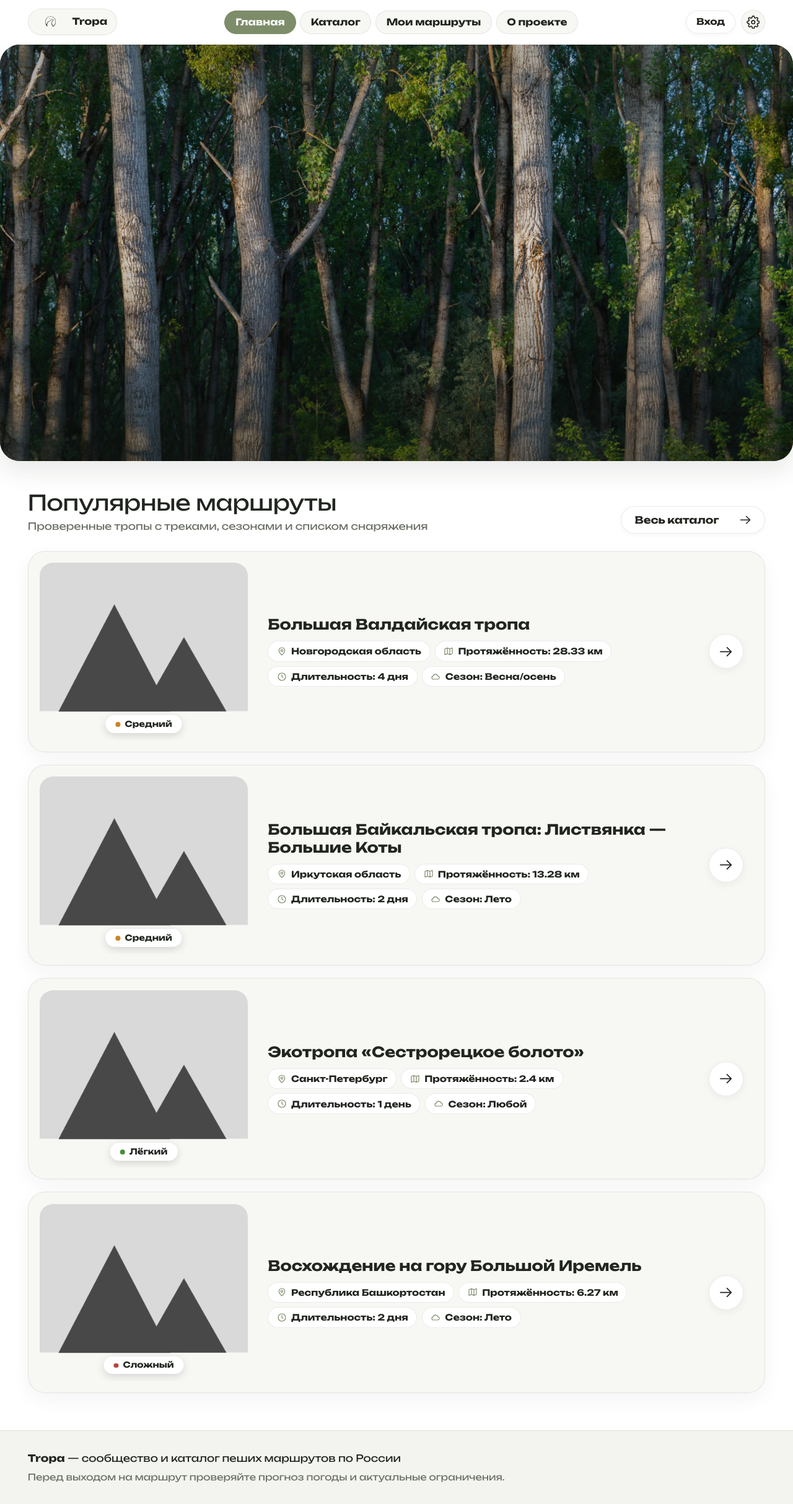
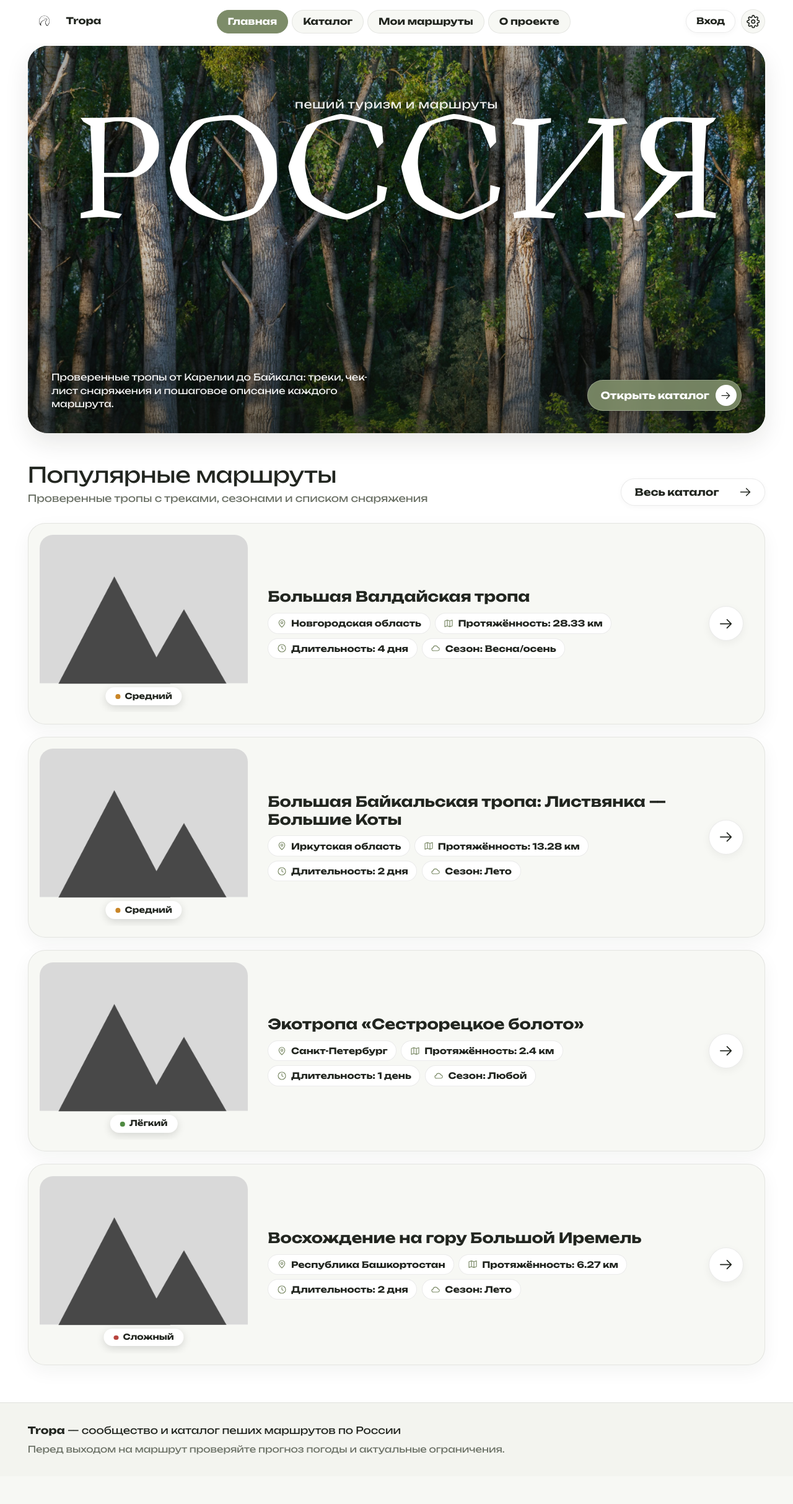
Before and after one commit to purelilith/hiking_blog, a Flask app: page / in a window 1280 px wide. Shown: the whole page at 62% size. After the commit the page ends 2347 px from the top, so only its background shows below. Run offline with Flask 3, Linux system fonts and the light colour scheme; data comes from the database, SQL or seed files in the repository; both versions use the stored data as it was after the commit; grey boxes are pictures that could not be loaded.

Commit message:
fix: устранение неполадок с отображением шрифта

```diff
--- a/static/css/style.css
+++ b/static/css/style.css
@@ -4,13 +4,13 @@
   font-family: "FindSansPro";
   src: url("../fonts/FindSansPro-Regular.woff2") format("woff2");
   font-weight: 400;
-  font-display: block;
+  font-display: swap;
 }
 @font-face {
   font-family: "FindSansPro";
   src: url("../fonts/FindSansPro-Bold.woff2") format("woff2");
   font-weight: 700;
-  font-display: block;
+  font-display: swap;
 }
 
 :root {
@@ -147,8 +147,7 @@ form button[type="submit"]:hover { background: var(--accent-hover); transform: t
 }
 .logo {
   display: inline-flex; align-items: center; gap: .55rem;
-  padding: .35rem .9rem .35rem .55rem; border-radius: 999px;
-  background: var(--card); border: 1px solid var(--border-subtle);
+  padding: .35rem 0; background: none; border: 0;
   color: var(--text); text-decoration: none; font-weight: 700; font-size: .95rem;
 }
 .logo img { display: block; height: 1.85rem; width: auto; }
@@ -293,6 +292,9 @@ html[data-theme="dark"] .logo img { filter: invert(1) brightness(1.1); }
   white-space: nowrap;
 }
 .hero-big > span { display: inline-block; }
+/* пока JS не подогнал размер под загруженный шрифт — прячем, чтобы не мигало */
+html.js .hero:not(.is-fit) .hero-big { opacity: 0; }
+.hero-big { transition: opacity .15s ease; }
 
 .hero-bottom {
   position: absolute;
--- a/static/js/a11y.js
+++ b/static/js/a11y.js
@@ -1,5 +1,6 @@
 (function () {
   var root = document.documentElement;
+  root.classList.add("js");
   var DEFAULTS = { size: 100, contrast: "normal", theme: "light" };
   var state = Object.assign({}, DEFAULTS);
 
--- a/static/js/home.js
+++ b/static/js/home.js
@@ -1,6 +1,7 @@
 (function () {
   /* 1. Растягиваем «РОССИИ» на всю ширину текстового блока */
   function fitHero() {
+    var stage = document.querySelector(".hero");
     var outer = document.querySelector(".hero-big");
     if (!outer) return;
     var inner = outer.firstElementChild;
@@ -11,13 +12,21 @@
       var ratio = outer.clientWidth / innerW;
       outer.style.fontSize = (100 * ratio) + "px";
     }
+    if (stage) stage.classList.add("is-fit");
   }
+  /* Считаем размер, когда шрифт Gehaks реально загружен
+     (раньше ждали несуществующий Manomakh и мерили запасным шрифтом) */
   if (document.fonts && document.fonts.load) {
-    document.fonts.load("100px Manomakh").then(fitHero, fitHero);
+    document.fonts.load('100px "Gehaks"', "Россия").then(fitHero, fitHero);
+    document.fonts.ready.then(fitHero);
+  } else {
+    window.addEventListener("load", fitHero);
   }
-  window.addEventListener("load", fitHero);
   window.addEventListener("resize", fitHero);
-  fitHero();
+  setTimeout(function () {  /* страховка: текст не должен остаться скрытым */
+    var st = document.querySelector(".hero");
+    if (st) st.classList.add("is-fit");
+  }, 1500);
 
   /* 2. Кнопка «Смотреть ещё» */
   var btn = document.getElementById("load-more");
--- a/templates/base.html
+++ b/templates/base.html
@@ -4,7 +4,10 @@
   <meta charset="utf-8">
   <meta name="viewport" content="width=device-width, initial-scale=1">
   <title>{% block title %}Пеший туризм по России{% endblock %} · Тропа</title>
-  <link rel="stylesheet" href="{{ url_for('static', filename='css/style.css') }}?v=2">
+  <link rel="preload" href="{{ url_for('static', filename='fonts/Gehaks.woff2') }}" as="font" type="font/woff2" crossorigin>
+  <link rel="preload" href="{{ url_for('static', filename='fonts/FindSansPro-Bold.woff2') }}" as="font" type="font/woff2" crossorigin>
+  <link rel="preload" href="{{ url_for('static', filename='fonts/FindSansPro-Regular.woff2') }}" as="font" type="font/woff2" crossorigin>
+  <link rel="stylesheet" href="{{ url_for('static', filename='css/style.css') }}?v=3">
   <script src="{{ url_for('static', filename='js/a11y.js') }}?v=2"></script>
   {% block head %}{% endblock %}
 </head>
@@ -29,7 +32,6 @@
 
       <div class="header-actions">
         {% if g.user %}
-          <a class="btn btn-primary btn-small" href="{{ url_for('routes.create') }}">+ Маршрут</a>
           <span class="user-name">{{ g.user['username'] }}</span>
           <a class="btn btn-small" href="{{ url_for('auth.logout') }}">Выйти</a>
         {% else %}
--- a/templates/index.html
+++ b/templates/index.html
@@ -3,18 +3,26 @@
 {% block title %}Пеший туризм по России{% endblock %}
 
 {% block content %}
-  <section class="hero" aria-labelledby="hero-title">
-    <div class="hero-stage">
+  <div class="hero-wrap">
+    <section class="hero" aria-labelledby="hero-title">
       <img class="hero-bg" src="{{ url_for('static', filename='img/hero.jpg') }}"
            alt="Горный пейзаж на рассвете" fetchpriority="high">
-      <h1 class="hero-text" id="hero-title">
-        <span class="hero-small">Пеший туризм по</span>
-        <span class="hero-big"><span>России</span></span>
-      </h1>
-      <img class="hero-front" src="{{ url_for('static', filename='img/hero_front.jpg') }}"
-           alt="Путешественник с рюкзаком и треккинговыми палками на склоне">
-    </div>
-  </section>
+      <div class="hero-center">
+        <p class="hero-kicker">пеший туризм и маршруты</p>
+        <h1 class="hero-text" id="hero-title">
+          <span class="visually-hidden">Пеший туризм по России</span>
+          <span class="hero-big" aria-hidden="true"><span>Россия</span></span>
+        </h1>
+      </div>
+      <div class="hero-bottom">
+        <p class="hero-lead">Проверенные тропы от Карелии до Байкала: треки, чек-лист снаряжения и пошаговое описание каждого маршрута.</p>
+        <a class="btn btn-hero" href="{{ url_for('routes.catalog') }}">
+          <span>Открыть каталог</span>
+          <span class="btn-circle"><svg class="icon" aria-hidden="true"><use href="#i-arrow"/></svg></span>
+        </a>
+      </div>
+    </section>
+  </div>
 
   <section class="section" aria-labelledby="popular-title">
     <div class="section-head">
```
Also changed, not shown: hiking.db.
